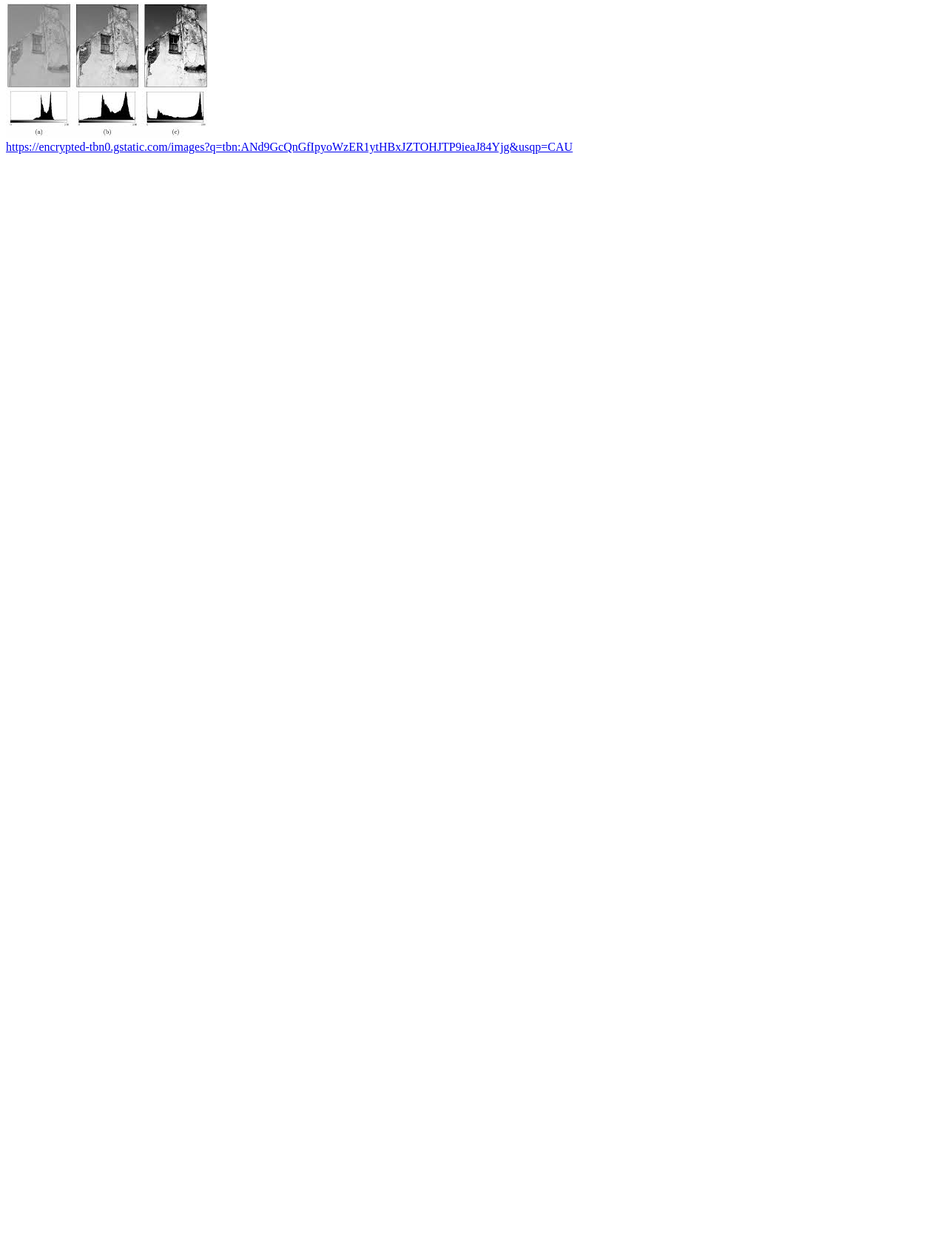
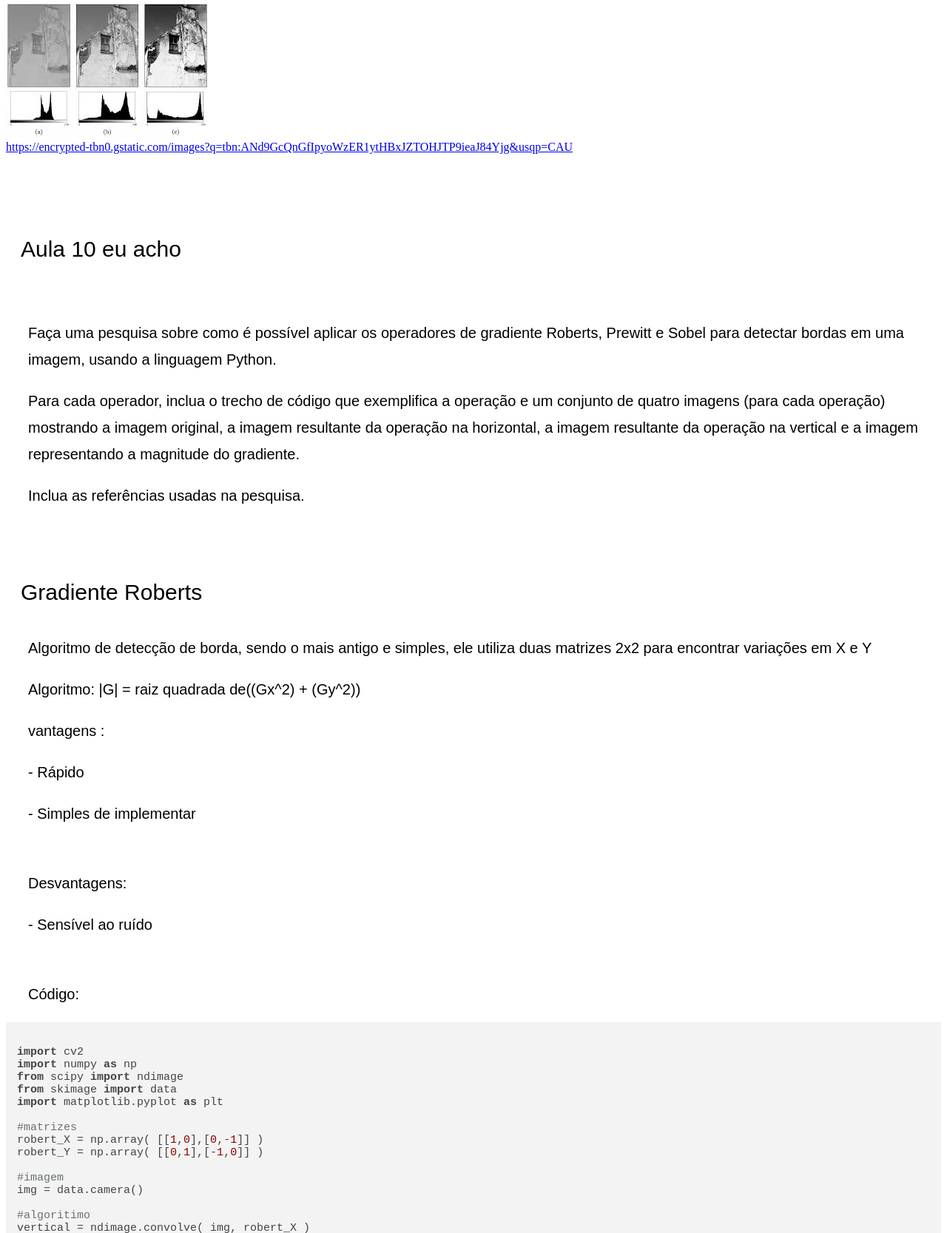
Before and after one commit to Caneca-laranja/Caneca-laranja.github.io, a plain HTML site: page index.html in a window 1280 px wide. Shown: the part 9456-11123 px from the top of the page at 74% size. Before the commit the page ends 9672 px from the top, so only its background shows below. Drawn offline with nearby package versions, Linux system fonts and the light colour scheme.

Commit message:
up_aula_10

```diff
--- a/index.html
+++ b/index.html
@@ -170,5 +170,59 @@ plt.show()
 <img src="images/contraste.jpg"><br>
 <a href='https://encrypted-tbn0.gstatic.com/images?q=tbn:ANd9GcQnGfIpyoWzER1ytHBxJZTOHJTP9ieaJ84Yjg&usqp=CAU'> https://encrypted-tbn0.gstatic.com/images?q=tbn:ANd9GcQnGfIpyoWzER1ytHBxJZTOHJTP9ieaJ84Yjg&usqp=CAU</a><br>
 
+<br><br><br><br>
+<p class = "subtitulo">Aula 10 eu acho </p>
+<br>
+<p>Faça uma pesquisa sobre como é possível aplicar os operadores de gradiente Roberts, Prewitt e Sobel para detectar bordas em uma imagem, usando a linguagem Python.</p>
+
+<p>Para cada operador, inclua o trecho de código que exemplifica a operação e um conjunto de quatro imagens (para cada operação) mostrando a imagem original, a imagem resultante da operação na horizontal, a imagem resultante da operação na vertical e a imagem representando a magnitude do gradiente.</p>
+
+<p>Inclua as referências usadas na pesquisa.</p>
+<br><br>
+<p class = "subtitulo">Gradiente Roberts</p>
+<p> Algoritmo de detecção de borda, sendo o mais antigo e simples, ele utiliza duas matrizes 2x2 para encontrar variações em X e Y</p>
+<p> Algoritmo: |G| = raiz quadrada de((Gx^2) + (Gy^2)) </p>
+<p> vantagens : </p>
+<p> - Rápido </p>
+<p> - Simples de implementar </p>
+<br>
+<p> Desvantagens: </p>
+<p> - Sensível ao ruído </p>
+<br>
+<p>Código:</p>
+<pre><code>
+import cv2
+import numpy as np
+from scipy import ndimage
+from skimage import data
+import matplotlib.pyplot as plt
+
+#matrizes
+robert_X = np.array( [[1,0],[0,-1]] )
+robert_Y = np.array( [[0,1],[-1,0]] )
+
+#imagem
+img = data.camera()
+
+#algoritimo
+vertical = ndimage.convolve( img, robert_X )
+horizontal = ndimage.convolve( img, robert_Y )
+final_img = np.sqrt( np.square(horizontal) + np.square(vertical))
+
+#imprime as imagens
+fig = plt.figure(figsize=(5, 5))
+fig.add_subplot(1, 2, 1)
+plt.imshow(img,cmap='gray')
+fig.add_subplot(1, 2, 2)
+plt.imshow(final_img,cmap='gray')
+plt.show()
+</code></pre>
+<br>
+<p>Resultado</p>
+<img src="images/aula_10_robert.jpg"><br>
+<p>referências:</p>
+<a href='https://lapix.ufsc.br/metodos-no-domino-do-espaco-2-deteccao-de-bordas/'> https://lapix.ufsc.br/metodos-no-domino-do-espaco-2-deteccao-de-bordas/</a><br>
+<a href='https://homepages.inf.ed.ac.uk/rbf/HIPR2/roberts.htm'> https://homepages.inf.ed.ac.uk/rbf/HIPR2/roberts.htm</a><br>
+<a href='https://www.geeksforgeeks.org/python-opencv-roberts-edge-detection/'> https://www.geeksforgeeks.org/python-opencv-roberts-edge-detection/</a><br>
 </body>
 </html>
```
Also changed, not shown: images/aula_10_robert.png (added).
